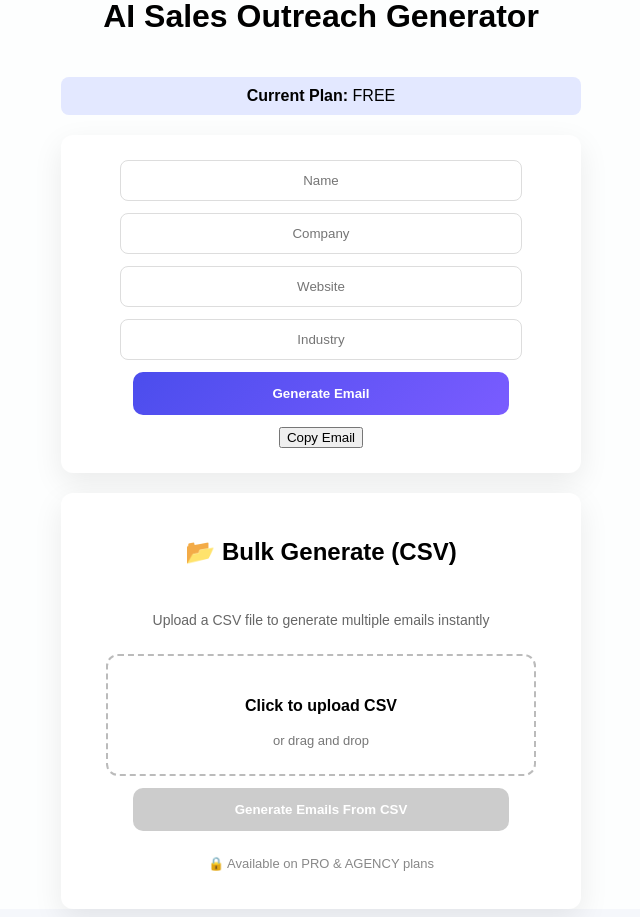
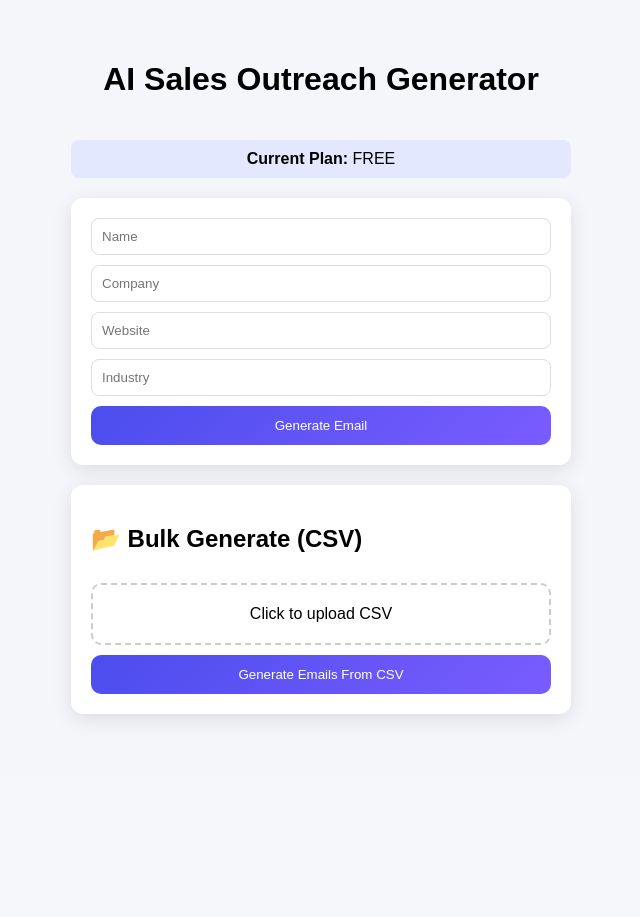
Before and after one commit to A-Gr33n/ai-outreach-generator, a Next.js app: page / in a window 1280 px wide. Shown: the part 140-1057 px from the top of the page, without its empty margins (319-959 px from the left). After the commit the page ends 925 px from the top, so only its background shows below. Built offline with nearby package versions, Linux system fonts and the light colour scheme.

Commit message:
generated and front end error solved

```diff
--- a/pages/index.js
+++ b/pages/index.js
@@ -10,44 +10,34 @@ export default function Home() {
   });
 
   const [email, setEmail] = useState("");
-  const [usage, setUsage] = useState(0);
   const [csvFile, setCsvFile] = useState(null);
   const [message, setMessage] = useState("");
   const [user, setUser] = useState(null);
 
   const router = useRouter();
 
-  // Load user
   useEffect(() => {
-  const storedUser = localStorage.getItem("user");
-  if (storedUser) setUser(JSON.parse(storedUser));
-
-  const storedUsage = localStorage.getItem("usage");
-  if (storedUsage) setUsage(Number(storedUsage));
+    const stored = localStorage.getItem("user");
+    if (stored) setUser(JSON.parse(stored));
   }, []);
 
   const plan = user?.plan || "free";
 
-  // Handle input
+  // ---------------- FORM ----------------
   const handleChange = (e) => {
     setForm({ ...form, [e.target.name]: e.target.value });
   };
 
+  // ---------------- GENERATE EMAIL ----------------
   const generateEmail = async () => {
+    try {
       if (!user) {
         alert("Login required");
         router.push("/login");
         return;
       }
 
-  // 🔒 FREE PLAN LIMIT
-  if (user.plan === "free" && usage >= 5) {
-    setMessage("❌ Free limit reached (5 emails). Upgrade to continue.");
-    return;
-  }
-
-  try {
-    setMessage("⏳ Generating email...");
+      setMessage("⏳ Generating...");
 
       const res = await fetch("http://localhost:5000/api/generate", {
         method: "POST",
@@ -59,208 +49,102 @@ export default function Home() {
 
       const data = await res.json();
 
-    if (!data.emails || data.emails.length === 0) {
-      setMessage("❌ No email returned");
-      return;
+      console.log("API RESPONSE:", data);
+
+      if (!data.email) {
+        throw new Error("No email returned");
       }
 
-    const randomEmail =
-      data.emails[Math.floor(Math.random() * data.emails.length)];
-
-    setEmail(randomEmail);
-
-    // ✅ INCREMENT USAGE
-    const newUsage = usage + 1;
-    setUsage(newUsage);
-    localStorage.setItem("usage", newUsage);
-
+      setEmail(data.email);
       setMessage("✅ Email generated!");
-
     } catch (err) {
       console.error(err);
       setMessage("❌ Error generating email");
     }
   };
 
-  // Upload CSV
+  // ---------------- CSV ----------------
   const handleCSVUpload = (e) => {
     const file = e.target.files[0];
     setCsvFile(file);
-    setMessage(`Uploaded: ${file?.name}`);
   };
 
-  // Bulk generate
   const handleBulkGenerate = () => {
-    if (!user) {
-      alert("Login required");
-      router.push("/login");
-      return;
-    }
-
-    if (plan !== "pro" && plan !== "agency") {
-      alert("Upgrade to PRO to use bulk features");
-      return;
-    }
-
-    setMessage("⏳ Generating emails...");
-
-    setTimeout(() => {
-      setMessage("✅ Emails generated & ready to download!");
-    }, 1500);
+    alert("Bulk feature coming soon 🚀");
   };
 
+  // ---------------- UI ----------------
   return (
     <div style={styles.page}>
-      <div style={styles.overlay}>
       <div style={styles.container}>
         <h1 style={styles.title}>AI Sales Outreach Generator</h1>
 
-          {/* PLAN */}
         <div style={styles.planBox}>
           <strong>Current Plan:</strong> {plan.toUpperCase()}
         </div>
 
-          {user?.plan === "free" && (
-          <div style={styles.usageBox}>
-            Free Plan: {usage}/5 emails used
-          </div>
-            )}
-
         {/* FORM */}
         <div style={styles.card}>
-            <input
-              name="name"
-              placeholder="Name"
-              style={styles.input}
-              onChange={handleChange}
-            />
-            <input
-              name="company"
-              placeholder="Company"
-              style={styles.input}
-              onChange={handleChange}
-            />
-            <input
-              name="website"
-              placeholder="Website"
-              style={styles.input}
-              onChange={handleChange}
-            />
-            <input
-              name="industry"
-              placeholder="Industry"
-              style={styles.input}
-              onChange={handleChange}
-            />
+          <input name="name" placeholder="Name" style={styles.input} onChange={handleChange} />
+          <input name="company" placeholder="Company" style={styles.input} onChange={handleChange} />
+          <input name="website" placeholder="Website" style={styles.input} onChange={handleChange} />
+          <input name="industry" placeholder="Industry" style={styles.input} onChange={handleChange} />
 
           <button style={styles.button} onClick={generateEmail}>
             Generate Email
           </button>
+        </div>
 
+        {/* EMAIL OUTPUT */}
         {email && (
-  <div style={styles.outputBox}>
+          <div style={styles.card}>
             <h3>Generated Email</h3>
+            <pre style={styles.emailBox}>{email}</pre>
 
-    <pre style={{ whiteSpace: "pre-wrap" }}>
-  {email}
-</pre>
-
-    <textarea
-      value={email}
-      readOnly
-      rows={10}
-      style={styles.output}
-    />
+            <button
+              style={styles.copyBtn}
+              onClick={() => navigator.clipboard.writeText(email)}
+            >
+              Copy Email
+            </button>
           </div>
         )}
 
-<button onClick={() => navigator.clipboard.writeText(email)}>
-  Copy Email
+        {/* BULK */}
+        <div style={styles.card}>
+          <h2>📂 Bulk Generate (CSV)</h2>
+
+          <label style={styles.uploadBox}>
+            <input type="file" accept=".csv" onChange={handleCSVUpload} hidden />
+            Click to upload CSV
+          </label>
+
+          {csvFile && <p>📄 {csvFile.name}</p>}
+
+          <button style={styles.button} onClick={handleBulkGenerate}>
+            Generate Emails From CSV
           </button>
-
         </div>
 
-          {/* BULK */}
-          <div style={styles.card}>
-            <h2 style={styles.bulkTitle}>📂 Bulk Generate (CSV)</h2>
-
-            <p style={styles.bulkSubtitle}>
-              Upload a CSV file to generate multiple emails instantly
-            </p>
-
-            <label style={styles.uploadBox}>
-              <input
-                type="file"
-                accept=".csv"
-                onChange={handleCSVUpload}
-                style={{ display: "none" }}
-              />
-              <div>
-                <p style={{ fontWeight: "600" }}>Click to upload CSV</p>
-                <span style={{ fontSize: "13px", color: "#777" }}>
-                  or drag and drop
-                </span>
-              </div>
-            </label>
-
-            {csvFile && (
-              <p style={styles.fileName}>📄 {csvFile.name}</p>
-            )}
-
-            <button
-              style={{
-                ...styles.button,
-                background:
-                  plan === "free" || plan === "starter"
-                    ? "#ccc"
-                    : "linear-gradient(135deg, #00c9a7, #00b894)",
-                cursor:
-                  plan === "free" || plan === "starter"
-                    ? "not-allowed"
-                    : "pointer",
-              }}
-              disabled={plan === "free" || plan === "starter"}
-              onClick={handleBulkGenerate}
-            >
-              Generate Emails From CSV
-            </button>
-
-            {(plan === "free" || plan === "starter") && (
-              <p style={styles.lockText}>
-                🔒 Available on PRO & AGENCY plans
-              </p>
-            )}
-          </div>
-
-          {/* MESSAGE */}
-          {message && <p style={styles.message}>{message}</p>}
-        </div>
+        {message && <p>{message}</p>}
       </div>
     </div>
   );
 }
 
 // ---------------- STYLES ----------------
-
 const styles = {
   page: {
     minHeight: "100vh",
-    backgroundSize: "cover",
-    backgroundPosition: "center",
-  },
-
-  overlay: {
-    width: "100%",
-    minHeight: "100vh",
-    background: "rgba(255,255,255,0.85)",
     display: "flex",
     justifyContent: "center",
     alignItems: "center",
+    background: "#f5f6fa",
   },
 
   container: {
     width: "100%",
-    maxWidth: "520px",
+    maxWidth: "500px",
     display: "flex",
     flexDirection: "column",
     gap: "20px",
@@ -268,7 +152,6 @@ const styles = {
 
   title: {
     textAlign: "center",
-    fontSize: "32px",
   },
 
   planBox: {
@@ -280,97 +163,52 @@ const styles = {
 
   card: {
     background: "#fff",
-    padding: "25px",
+    padding: "20px",
     borderRadius: "12px",
-    boxShadow: "0 10px 30px rgba(0,0,0,0.08)",
     display: "flex",
     flexDirection: "column",
-    gap: "12px",
-    alignItems: "center",
+    gap: "10px",
+    boxShadow: "0 5px 20px rgba(0,0,0,0.1)",
   },
 
   input: {
-    width: "80%",
-    padding: "12px",
-    borderRadius: "8px",
-    border: "1px solid #ddd",
-    textAlign: "center",
-  },
-
-  button: {
-    width: "80%",
-    padding: "14px",
-    borderRadius: "10px",
-    border: "none",
-    background: "linear-gradient(135deg, #4b4ded, #7a5cff)",
-    color: "#fff",
-    fontWeight: "600",
-  },
-
-  output: {
-    width: "80%",
-    marginTop: "10px",
     padding: "10px",
     borderRadius: "8px",
     border: "1px solid #ddd",
   },
 
-  bulkTitle: {
-    textAlign: "center",
-  },
-
-  bulkSubtitle: {
-    textAlign: "center",
-    fontSize: "14px",
-    color: "#666",
+  button: {
+    padding: "12px",
+    borderRadius: "10px",
+    border: "none",
+    background: "linear-gradient(135deg, #4b4ded, #7a5cff)",
+    color: "#fff",
+    cursor: "pointer",
   },
 
   uploadBox: {
-    border: "2px dashed #bbb",
-    borderRadius: "12px",
-    padding: "25px",
+    padding: "20px",
+    border: "2px dashed #ccc",
+    borderRadius: "10px",
     textAlign: "center",
     cursor: "pointer",
-    width: "80%",
   },
 
-  fileName: {
-    textAlign: "center",
+  emailBox: {
+    whiteSpace: "pre-wrap",
+    background: "#fafafa",
+    padding: "15px",
+    borderRadius: "8px",
+    border: "1px solid #ddd",
   },
 
-  lockText: {
-    textAlign: "center",
-    fontSize: "13px",
-    color: "#888",
-  },
-
-  message: {
-    textAlign: "center",
-    fontWeight: "500",
-  },
-
-  outputBox: {
-  width: "100%",
-  background: "#fff",
-  padding: "20px",
-  borderRadius: "12px",
-  boxShadow: "0 10px 30px rgba(0,0,0,0.08)",
-},
-
-output: {
-  width: "100%",
+  copyBtn: {
     marginTop: "10px",
-  padding: "12px",
-  borderRadius: "8px",
-  border: "1px solid #ddd",
-  resize: "none",
-},
-
-usageBox: {
-  background: "#fff3cd",
     padding: "10px",
     borderRadius: "8px",
-  textAlign: "center",
-  fontSize: "14px",
+    border: "none",
+    background: "#00b894",
+    color: "#fff",
+    cursor: "pointer",
   },
 };
```
Also changed, not shown: 1 other file (tests, documents, lock files or other folders). Lines whose indentation alone changed are shown as unchanged.
